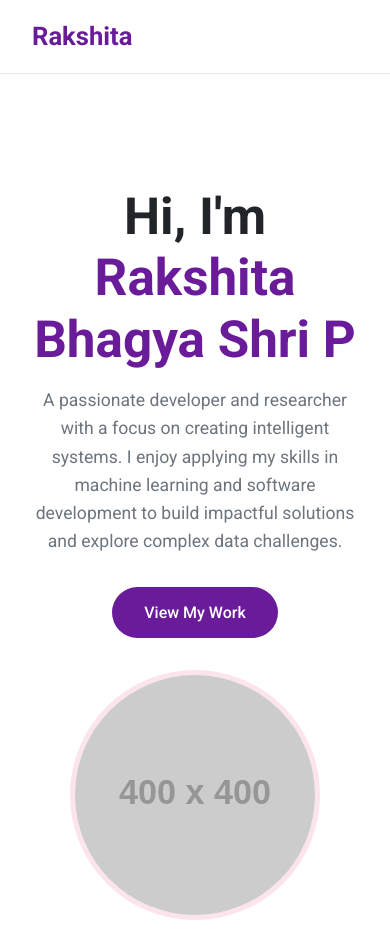
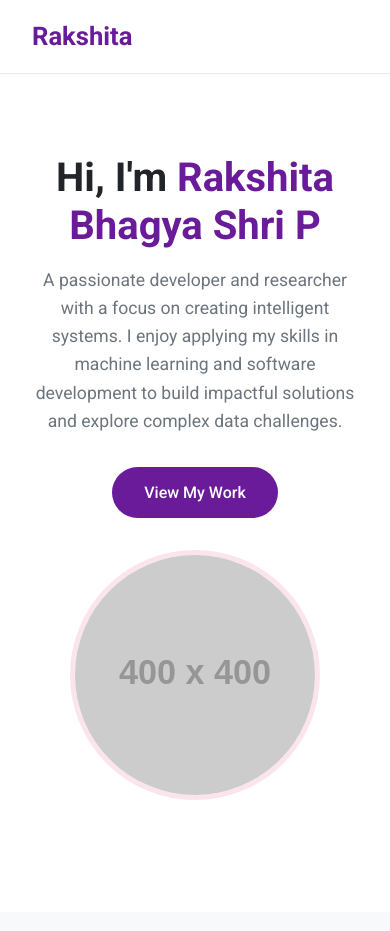
Before and after one commit to Rakshita1705/Rakshita1705.github.io, a plain HTML site: page index.html in a window 390 px wide. Shown: the top 931 px of the page. Drawn offline with Linux system fonts and the light colour scheme; placeholder pictures from the web are drawn by us.

Commit message:
Update index.html

```diff
--- a/index.html
+++ b/index.html
@@ -90,15 +90,20 @@
         }
 
         #hero .hero-text {
+            flex: 1;
             max-width: 60%;
         }
 
         #hero .hero-image {
-            max-width: 35%;
+            flex-shrink: 0;
+            width: 300px;
+            height: 300px;
         }
 
         #hero .hero-image img {
             width: 100%;
+            height: 100%;
+            object-fit: cover;
             border-radius: 50%;
             border: 5px solid var(--secondary-color);
         }
@@ -268,21 +273,39 @@
             color: var(--text-secondary);
         }
 
-        /* Responsive */
+        /* --- Responsive Design --- */
+        @media (max-width: 992px) {
+            #hero h1 {
+                font-size: 2.8rem;
+            }
+            #hero .hero-text {
+                max-width: 55%;
+            }
+            #hero .hero-image {
+                width: 250px;
+                height: 250px;
+            }
+        }
+
         @media (max-width: 768px) {
+            #hero {
+                padding: 5rem 0;
+            }
             #hero .hero-content {
-                flex-direction: column;
+                flex-direction: column-reverse; /* Image on top */
                 text-align: center;
             }
             #hero .hero-text {
                 max-width: 100%;
             }
             #hero .hero-image {
-                max-width: 250px;
                 margin-bottom: 2rem;
             }
             header nav {
-                display: none; /* Simple mobile view, can be enhanced with JS */
+                display: none; /* Hides nav on mobile */
+            }
+            #hero h1 {
+                font-size: 2.5rem;
             }
         }
 
@@ -294,7 +317,7 @@
 
     <header>
         <div class="container">
-            <a href="#hero" class="logo">Rakshita </a>
+            <a href="#hero" class="logo">Rakshita</a>
             <nav>
                 <a href="#hero">Home</a>
                 <a href="#projects">Projects</a>
@@ -307,16 +330,16 @@
         <section id="hero">
             <div class="container">
                 <div class="hero-content">
+                    <div class="hero-image">
+                        <!-- Placeholder Image -->
+                        <img src="https://placehold.co/400x400/fce4ec/6a1b9a?text=RBS" alt="Rakshita Bhagya Shri P">
+                    </div>
                     <div class="hero-text">
                         <h1>Hi, I'm <span>Rakshita Bhagya Shri P</span></h1>
                         <p>
                             A passionate developer and researcher with a focus on creating intelligent systems. I enjoy applying my skills in machine learning and software development to build impactful solutions and explore complex data challenges.
                         </p>
                         <a href="#projects" class="cta-button">View My Work</a>
-                    </div>
-                    <div class="hero-image">
-                        <!-- Placeholder Image -->
-                        <img src="https://placehold.co/400x400/fce4ec/6a1b9a?text=RBS" alt="Rakshita Bhagya Shri P">
                     </div>
                 </div>
             </div>
```
